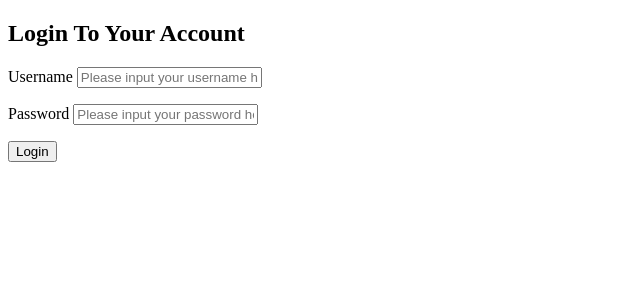
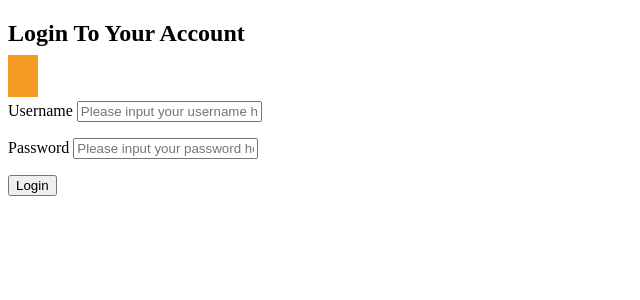
Before and after one commit to kenvilar/miozika, a PHP site: page /login.php in a window 1280 px wide. Shown: the top 300 px of the page, without its empty margins (0-640 px from the left). Run offline with PHP 8.4, Linux system fonts and the light colour scheme.

Commit message:
Login failed error styling

```diff
--- a/assets/css/style.css
+++ b/assets/css/style.css
@@ -1,4 +1,13 @@
-.errorMessage {
-	display: block;
-	color: #ff0000;
+.alert {
+	margin-bottom: 24px;
+	border: 1px solid transparent;
+	border-radius: 0;
+	font-size: 12px;
+	padding: 14px 14px 12px;
+	font-weight: 400;
 }
+.alert-warning {
+	background-color: #f59b23;
+	border-color: #f59b23;
+	color: #fff;
+}
--- a/includes/classes/Account.php
+++ b/includes/classes/Account.php
@@ -40,7 +40,7 @@ class Account {
         if (!in_array($error, $this->error)) {
             $error = '';
         }
-        return "<span class='errorMessage'>{$error}</span>";
+        return "<span class='alert alert-warning'>{$error}</span>";
     }
 
     private function insertUserDetails($userName, $firstName, $lastName, $email, $password) {
```
